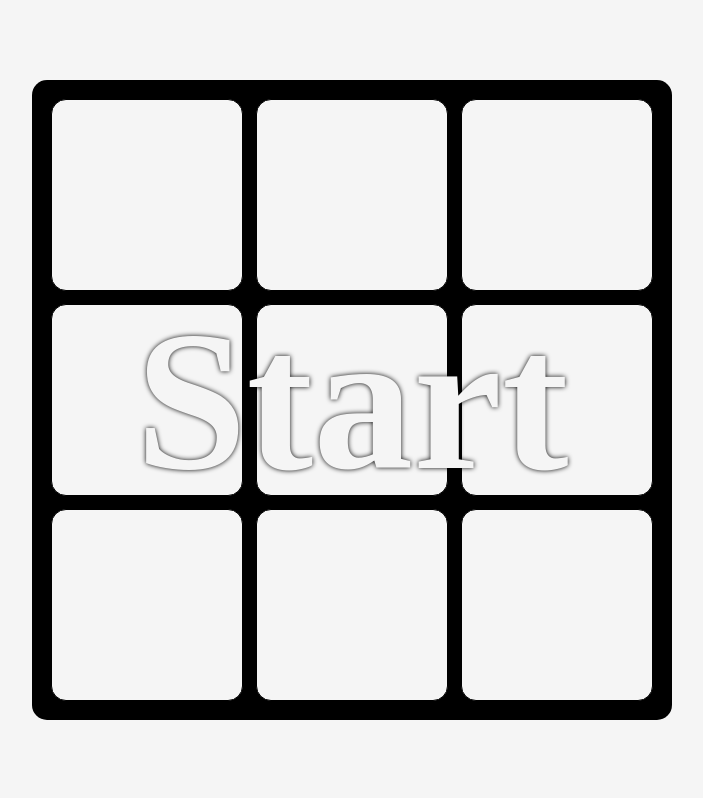
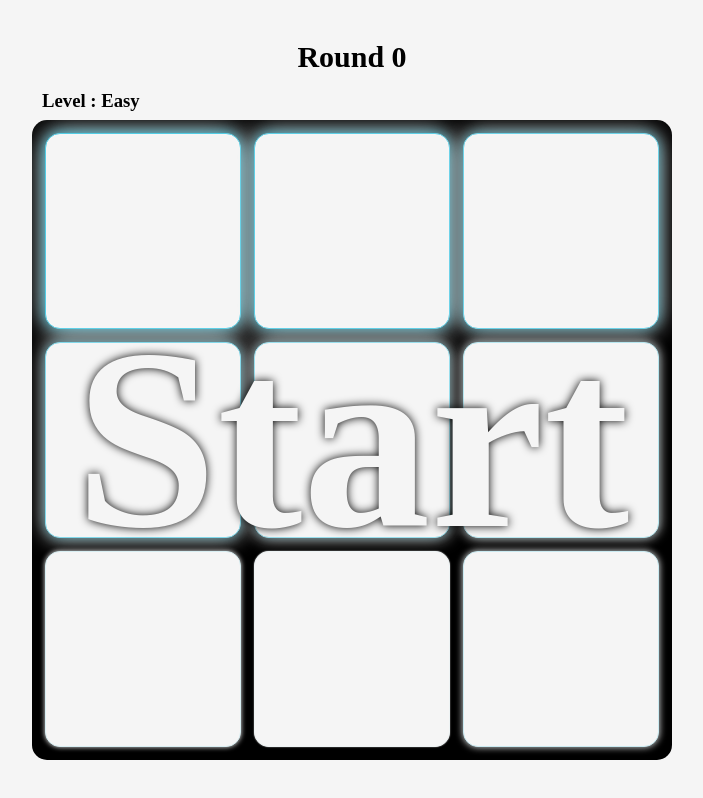
Before and after one commit to RAREBEEF/Memory-test, a React (Create React App) app: page / in a window 1280 px wide. Shown: the whole page, without its empty margins (288-991 px from the left). Built offline with nearby package versions, Linux system fonts and the light colour scheme.

Commit message:
Update styles, difficulty. Add last round(game clear).

```diff
--- a/package.json
+++ b/package.json
@@ -10,6 +10,7 @@
     "@types/node": "^16.11.38",
     "@types/react": "^18.0.11",
     "@types/react-dom": "^18.0.5",
+    "gsap": "^3.10.4",
     "react": "^18.1.0",
     "react-dom": "^18.1.0",
     "react-scripts": "5.0.1",
--- a/src/App.module.scss
+++ b/src/App.module.scss
@@ -12,22 +12,48 @@
   flex-direction: column;
   position: relative;
 
+  .header {
+    display: flex;
+    flex-direction: column;
+    width: 70vw;
+    max-width: 80vh;
+
+    .round {
+      text-align: center;
+      height: 50px;
+      font-size: 30px;
+    }
+
+    .level {
+      height: 30px;
+      padding-left: 10px;
+    }
+  }
+
+  .content {
+    position: relative;
+
     .start {
+      // background-color: red;
+      z-index: 10;
       color: whitesmoke;
-    text-shadow: 0px 0px 5px black;
+      text-shadow: 0px 0px 10px black;
       width: 100%;
       height: 100%;
       position: absolute;
       display: flex;
+      flex-direction: column;
       justify-content: center;
       align-items: center;
       .start__text {
         cursor: pointer;
-      font-size: 200px;
+        font-size: 20vw;
         font-weight: 700;
-      margin: {
-        // top: 110px;
+        text-align: center;
       }
+      .clear {
+        font-weight: 700;
+        font-size: 12vw;
       }
     }
 
@@ -44,14 +70,9 @@
       display: flex;
       justify-content: center;
       align-items: center;
-    // text-shadow: 0px 0px 25px black;
-    font-size: 200px;
-    // margin: {
-    //   bottom: 30px;
-    //   top: 30px;
-    // }
-    // background-color: white;
-    text-shadow: 0px 0px 5px black;
+      font-size: 10vw;
+      text-shadow: 0px 0px 10px black;
+      text-align: center;
     }
 
     .board {
@@ -71,7 +92,7 @@
         display: flex;
 
         .card {
-        border: 1px solid black;
+          border: 1px solid whitesmoke;
           transition: background-color 0.3s;
           cursor: pointer;
           border-radius: 15px;
@@ -82,3 +103,4 @@
       }
     }
   }
+}
--- a/src/App.tsx
+++ b/src/App.tsx
@@ -1,6 +1,7 @@
 import React, { useCallback, useEffect, useMemo, useState } from "react";
 import styles from "./App.module.scss";
 import "./App.module.scss";
+import gsap from "gsap";
 
 function App() {
   // 최초 시작
@@ -15,12 +16,16 @@ function App() {
 
   // 현재 라운드
   const [round, setRound] = useState<number>(1);
+  // 화면에 출력할 라운드
+  const [displayRound, setDisplayRound] = useState<number>(0);
   // 난이도(보드 크기)
   const [difficulty, setDifficulty] = useState<number>(3);
   // 라운드 시작 여부(클릭 가능 여부 결정)
   const [roundRunning, setRoundRunning] = useState<boolean>(false);
   // 정답
   const [answer, setAnswer] = useState<Array<string | number>>([""]);
+  // 정답 개수
+  const [answerCount, setAnswerCount] = useState<number>(1);
   // 클릭 횟수
   const [clickCount, setClickCount] = useState<number>(0);
   // 클릭된 카드
@@ -29,6 +34,8 @@ function App() {
   const [isFail, setIsFail] = useState<boolean>(false);
   // 성공 여부
   const [isSuccess, setIsSuccesss] = useState<boolean>(false);
+  // 게임 클리어
+  const [gameClear, setGameClear] = useState<boolean>(false);
   // 라운드 시작 카운트다운
   const [countdown, setCountdown] = useState<number>(4);
   // 게임오버 카운트다운 클리너
@@ -38,15 +45,26 @@ function App() {
     () => {}
   );
 
+  const [animations, setAnimations] = useState<Array<any>>([]);
+
+  const clear = useCallback(() => {
+    setGameClear(true);
+    setStart(false);
+    setRoundRunning(false);
+  }, []);
+
   const restart = () => {
     cardEls.forEach((el: any) => {
       el.style.backgroundColor = "whitesmoke";
       el.style.boxShadow = "none";
-      el.style.borderColor = "black";
+      el.style.borderColor = "whitesmoke";
     });
+    setGameClear(false);
+    setDisplayRound(0);
     setClickedCards([]);
     setClickCount(0);
     setRound(1);
+    setAnswerCount(1);
     setDifficulty(3);
     setIsFail(false);
     setStart(false);
@@ -55,13 +73,13 @@ function App() {
 
   // 다음 라운드 진행 전 초기화
   const nextRound = useCallback(() => {
-    console.log("success");
     clearTimeout(endCountdownClear);
     setClickCount(0);
     setClickedCards([]);
     setCountdown(4);
     setRoundRunning(false);
     setRound((prev) => prev + 1);
+    setAnswerCount((prev) => prev + 1);
   }, [endCountdownClear]);
 
   // 게임오버
@@ -75,9 +93,13 @@ function App() {
         el.style.backgroundColor = "whitesmoke";
         el.style.boxShadow = "0px 0px 15px #48cae4, 0px 0px 30px whitesmoke";
         el.style.borderColor = "#48cae4";
-      } else {
+      } else if (
+        answer.indexOf(el.id) === -1 &&
+        clickedCards.indexOf(el.id) !== -1
+      ) {
         el.style.backgroundColor = "black";
-        el.style.borderColor = "black";
+        el.style.boxShadow = "0px 0px 15px #bf1f1f, 0px 0px 30px whitesmoke";
+        el.style.borderColor = "#bf1f1f";
       }
     });
     setIsFail(true);
@@ -93,9 +115,32 @@ function App() {
         return;
       }
 
+      setClickedCards((prev) => [...prev, e.target.id]);
+
+      // 디버그용
+      if (e.target.id === "1") {
+        clear();
+        return;
+        // setIsSuccesss(true);
+
+        // // 난이도 업일 경우 1초 딜레이
+        // if (round === 4 || round === 12 || round === 16) {
+        //   const difficultyUpDelay = setTimeout(() => {
+        //     nextRound();
+        //   }, 1000);
+
+        //   setDifficultyUpDelayClear(difficultyUpDelay);
+
+        //   return;
+        // }
+
+        // nextRound();
+        // return;
+      }
+
       // 오답일 경우 & 오답 아닐 경우
       if (answer.indexOf(e.target.id) === -1) {
-        e.target.style.backgroundColor = "#bf1f1f";
+        e.target.style.backgroundColor = "whitesmoke";
         e.target.style.boxShadow =
           "0px 0px 15px #bf1f1f, 0px 0px 30px whitesmoke";
         e.target.style.borderColor = "#bf1f1f";
@@ -116,7 +161,7 @@ function App() {
         setIsSuccesss(true);
 
         // 난이도 업일 경우 1초 딜레이
-        if (round === 4 || round === 8 || round === 12) {
+        if (round === 4 || round === 12 || round === 24) {
           const difficultyUpDelay = setTimeout(() => {
             nextRound();
           }, 1000);
@@ -126,14 +171,21 @@ function App() {
           return;
         }
 
+        // 클리어
+        if (round === 49) {
+          clear();
+
+          return;
+        }
+
         nextRound();
       } else {
         setClickCount((prev) => prev + 1);
-        setClickedCards((prev) => [...prev, e.target.id]);
       }
     },
     [
       answer,
+      clear,
       clickCount,
       clickedCards,
       endCountdownClear,
@@ -147,7 +199,6 @@ function App() {
   // 라운드 시간제한
   const endCountdown = useCallback((time: number) => {
     const endTimer = setTimeout(() => {
-      console.log("end");
       gameover();
     }, time);
 
@@ -160,9 +211,9 @@ function App() {
       cardEls.forEach((el: any) => {
         el.style.backgroundColor = "whitesmoke";
         el.style.boxShadow = "none";
-        el.style.borderColor = "black";
+        el.style.borderColor = "whitesmoke";
       });
-
+      setAnswerCount(1);
       setDifficulty(num);
     },
     [cardEls]
@@ -180,29 +231,36 @@ function App() {
       delay = 1000;
       setCountdown(5);
       changeDifficulty(4);
-    } else if (round === 9) {
+      setDisplayRound(5);
+    } else if (round === 13) {
       delay = 1000;
       setCountdown(5);
       changeDifficulty(5);
-    } else if (round === 13) {
+      setDisplayRound(13);
+    } else if (round === 25) {
       delay = 1000;
       setCountdown(5);
       changeDifficulty(6);
+      setDisplayRound(25);
     }
 
     const prepareTimer = setTimeout(() => {
       setIsSuccesss(false);
 
+      if (round !== 5 && round !== 13 && round !== 21) {
+        setDisplayRound((prev) => prev + 1);
+      }
+
       cardEls.forEach((el: any) => {
         el.style.backgroundColor = "whitesmoke";
         el.style.boxShadow = "none";
-        el.style.borderColor = "black";
+        el.style.borderColor = "whitesmoke";
       });
 
       const newAnswer = [...cards].map((card) => card.toString());
 
       for (
-        let i = difficulty ** 2 - round, j = difficulty ** 2 - 1;
+        let i = difficulty ** 2 - answerCount, j = difficulty ** 2 - 1;
         i !== 0;
         i--, j--
       ) {
@@ -234,7 +292,7 @@ function App() {
       cardEls.forEach((el: any) => {
         el.style.backgroundColor = "whitesmoke";
         el.style.boxShadow = "none";
-        el.style.borderColor = "black";
+        el.style.borderColor = "whitesmoke";
       });
     }, 3000 + delay);
 
@@ -244,12 +302,13 @@ function App() {
       clearTimeout(countdown);
     }, 4000 + delay);
 
-    endCountdown(9000 + delay);
+    endCountdown(34000 + delay);
 
     delay = 0;
 
     return { colorTimer, startTimer, countdown, delayTimer: prepareTimer };
   }, [
+    answerCount,
     cardEls,
     cards,
     changeDifficulty,
@@ -263,6 +322,27 @@ function App() {
   useEffect(() => {
     setCardEls(document.querySelectorAll(`.${styles.card}`));
   }, [difficulty]);
+
+  useEffect(() => {
+    if (!start && cardEls.length !== 0) {
+      const animationArr: Array<any> = [];
+
+      cardEls.forEach((el: any) => {
+        animationArr.push(
+          gsap.to(el, cardEls.length / 10, {
+            repeat: -1,
+            yoyo: true,
+            delay: parseInt(el.id) / 10,
+            backgroundColor: "whitesmoke",
+            borderColor: "#48cae4",
+            boxShadow: "0px 0px 15px #48cae4, 0px 0px 30px whitesmoke",
+          })
+        );
+      });
+
+      setAnimations(animationArr);
+    }
+  }, [cardEls, start]);
 
   // 게임오버 카운트다운 클리어
   useEffect(() => {
@@ -321,32 +401,62 @@ function App() {
 
   return (
     <div className={styles.container}>
-      {(!start || isFail) && (
+      <div className={styles.header}>
+        <h2 className={styles.round}>Round {displayRound}</h2>
+        <h3 className={styles.level}>
+          Level :{" "}
+          {displayRound >= 25
+            ? "Expert"
+            : displayRound >= 13
+            ? "Hard"
+            : displayRound >= 5
+            ? "Medium"
+            : "Easy"}
+        </h3>
+      </div>
+
+      <div className={styles.content}>
+        {(!start || isFail || gameClear) && (
           <div className={styles.start}>
+            {gameClear && (
+              <span className={styles["clear"]}>Congraturation!</span>
+            )}
             <span
               className={styles["start__text"]}
+              style={{ fontSize: gameClear ? "5vw" : "20vw" }}
               onClick={() => {
-              if (isFail) {
+                animations.forEach((el) => {
+                  el.kill();
+                });
+                if (isFail || gameClear) {
                   restart();
                 } else {
                   setStart(true);
                 }
               }}
             >
-            {isFail ? "Restart" : "Start"}
+              {isFail || gameClear ? "Restart" : "Start"}
             </span>
           </div>
         )}
-      <h2 className={styles.status}>
+        <h2
+          className={styles.status}
+          style={{
+            opacity: 0.8,
+          }}
+        >
           {isFail
             ? ""
             : isSuccess
+            ? round !== 5 && round !== 13 && round !== 25
               ? "Success"
+              : "Level up"
             : start &&
               (countdown === 0 ? "Click!" : countdown !== 4 && countdown)}
         </h2>
         <div className={styles.board}>{rows()}</div>
       </div>
+    </div>
   );
 }
 
```
Also changed, not shown: 1 other file (tests, documents, lock files or other folders). Lines whose indentation alone changed are shown as unchanged.
